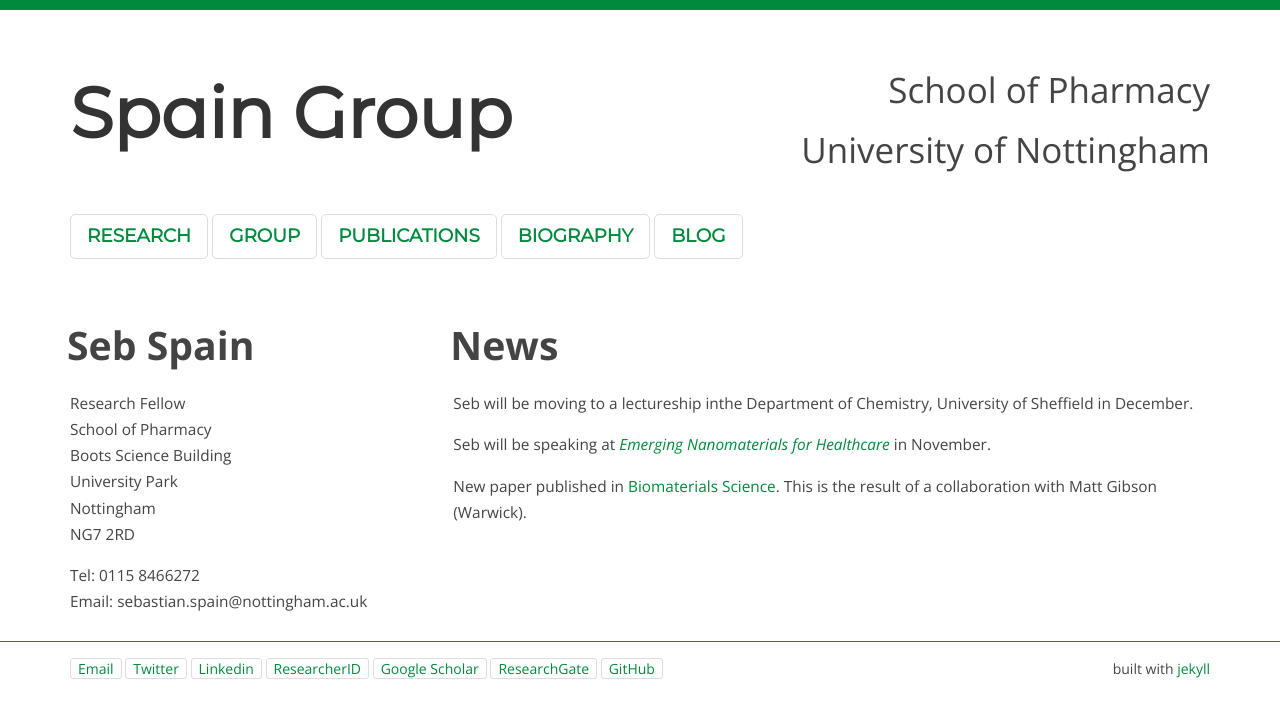
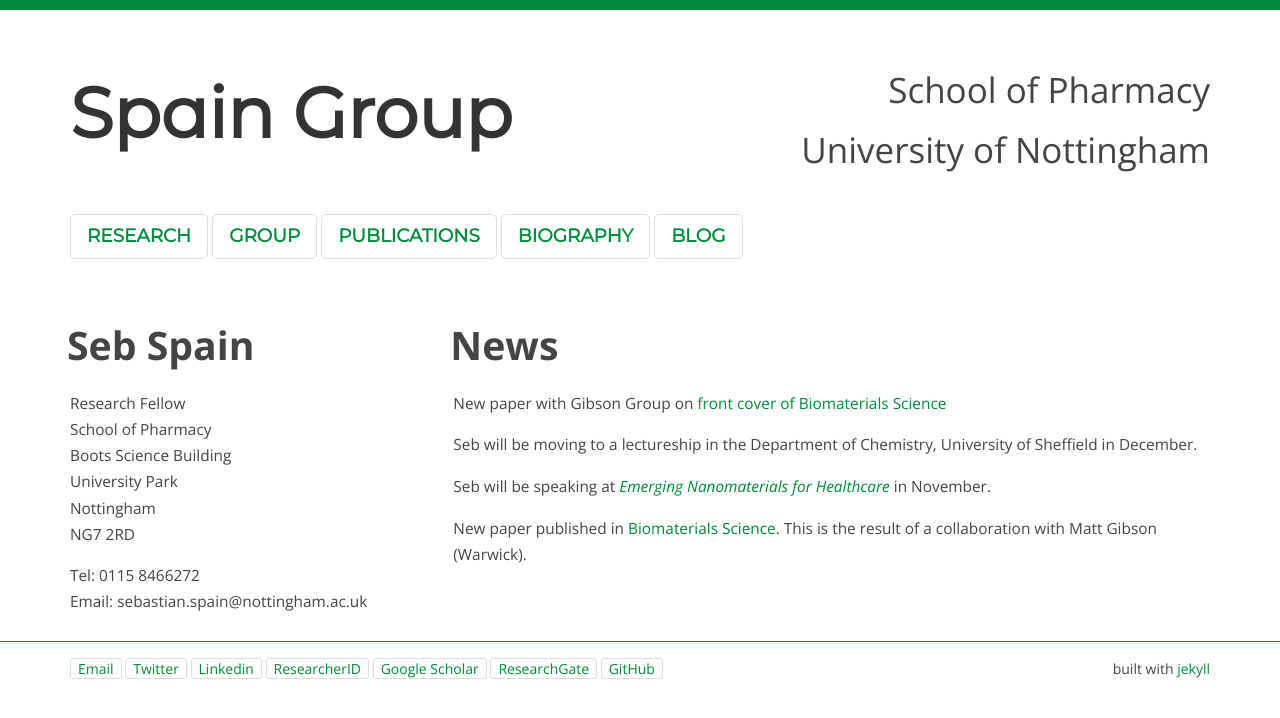
Before and after one commit to sebspain/sebspain.github.io, a Jekyll site: the page index.html, which Jekyll copies as it is, in a window 1280 px wide. Shown: the top 718 px of the page. Built offline with Jekyll 4.4.1, drawn with Linux system fonts in a browser that asks for light colours; Markdown is read by kramdown in place of the engine named in the settings.

Commit message:
updated news and citation

```diff
--- a/index.html
+++ b/index.html
@@ -55,8 +55,11 @@
       </div>
       <div class="unit w-2-3 center-on-mobiles">
         <h2>News</h2>
+	<p>
+	New paper with Gibson Group on <a href="http://pubs.rsc.org/en/content/articlelanding/2014/bm/c4bm90040e">front cover of Biomaterials Science</a>
+	</p>
         <p>
-          Seb will be moving to a lectureship inthe Department of Chemistry, University of Sheffield in December.
+          Seb will be moving to a lectureship in the Department of Chemistry, University of Sheffield in December.
         </p>
         <p>
         	Seb will be speaking at <a href="http://www2.warwick.ac.uk/fac/sci/chemistry/research/davies/daviesgroup/nanomaterialsconference"><em>Emerging Nanomaterials for Healthcare</em></a> in November.
```
Also changed, not shown: publications/index.md (+1 -1 lines).
